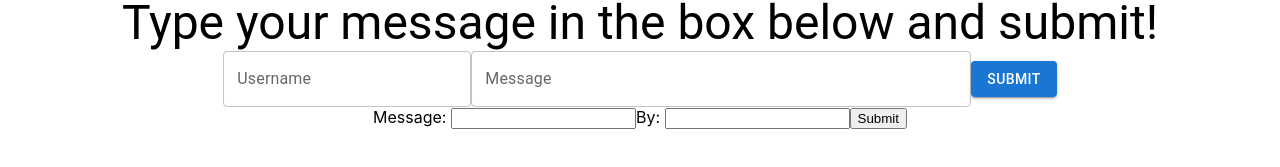
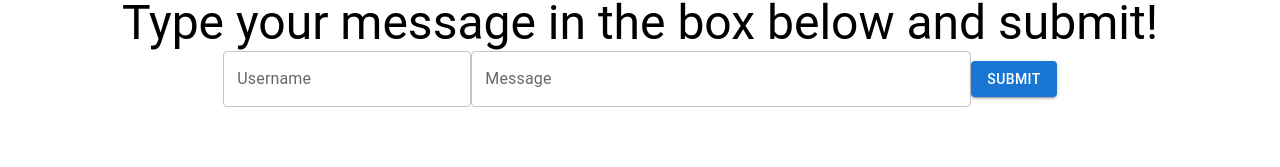
Before and after one commit to RonRan123/messaging-app, a React (Create React App) app: page / in a window 1280 px wide. Shown: the part 189-356 px from the top of the page. Built offline with nearby package versions, Linux system fonts and the light colour scheme; no server answers.

Commit message:
merge textbox and post

```diff
--- a/src/components/Chat.js
+++ b/src/components/Chat.js
@@ -2,7 +2,6 @@ import { Typography } from '@mui/material'
 import React from 'react'
 import Messages from './Messages'
 import TextBox from './TextBox'
-import Post from './Post'
 
 function Chat() {
   return (
@@ -10,7 +9,6 @@ function Chat() {
       <Typography variant='h1'>Chat!</Typography>
       <Messages />
       <TextBox />
-      <Post />
     </div>
   )
 }
--- a/src/components/Post.js
+++ /dev/null
@@ -1,50 +0,0 @@
-import axios from 'axios'
-import React, { useState } from 'react'
-import { useRef } from 'react'
-
-function Post () {
-
-const text = useRef('')
-const [message, setMessage] = useState('')
-const [user, setUser] = useState('')
-
-const postMessage = (msg) => {
-    const time = Date.now()/1000;
-
-    axios.post('/chat/message', {
-        message: msg,
-        dateCreated: time,
-        username: user,
-    })
-        .then(res => console.log(res))
-        .catch(err => console.log(err))
-}
-
-const handleSubmit = (e) => {
-    e.preventDefault()
-    postMessage(message, user)
-    console.log(message + ' ' + user)
-}
-
-const onChange = (e) => {
-    e.preventDefault()
-    setMessage(e.target.value)
-}
-
-const onChangeUser = (e) => {
-    e.preventDefault()
-    setUser(e.target.value)
-}
-
-return (
-    <div>
-        <form onSubmit={(e) => handleSubmit(e)}>
-            Message: <input type='text' onChange={(e) => onChange(e)} required></input>
-            By: <input type='text' onChange={(e) => onChangeUser(e)} required></input>
-            <input type='submit'/>
-        </form>
-    </div>
-)
-}
-
-export default Post
--- a/src/components/TextBox.js
+++ b/src/components/TextBox.js
@@ -1,13 +1,25 @@
 import { Button, TextField, Typography } from '@mui/material'
 import { Box } from '@mui/system'
 import React from 'react'
+import axios from 'axios'
+
 
 function TextBox() {
   const onSubmit = (e) => {
     e.preventDefault();
-    const obj = {username: e.target.username.value, message: e.target.message.value}
+    const time = Date.now()/1000;
+
+    const obj = {username: e.target.username.value, message: e.target.message.value, dateCreated: time,}
+    postMessage(obj);
     console.log(obj)
   }
+  const postMessage = (msg) => {
+
+    axios.post('/chat/message', msg)
+    .then(res => console.log(res))
+    .catch(err => console.log(err))
+}
+
   return (
     <>
       <Typography variant='h3'>Type your message in the box below and submit!</Typography>
```
